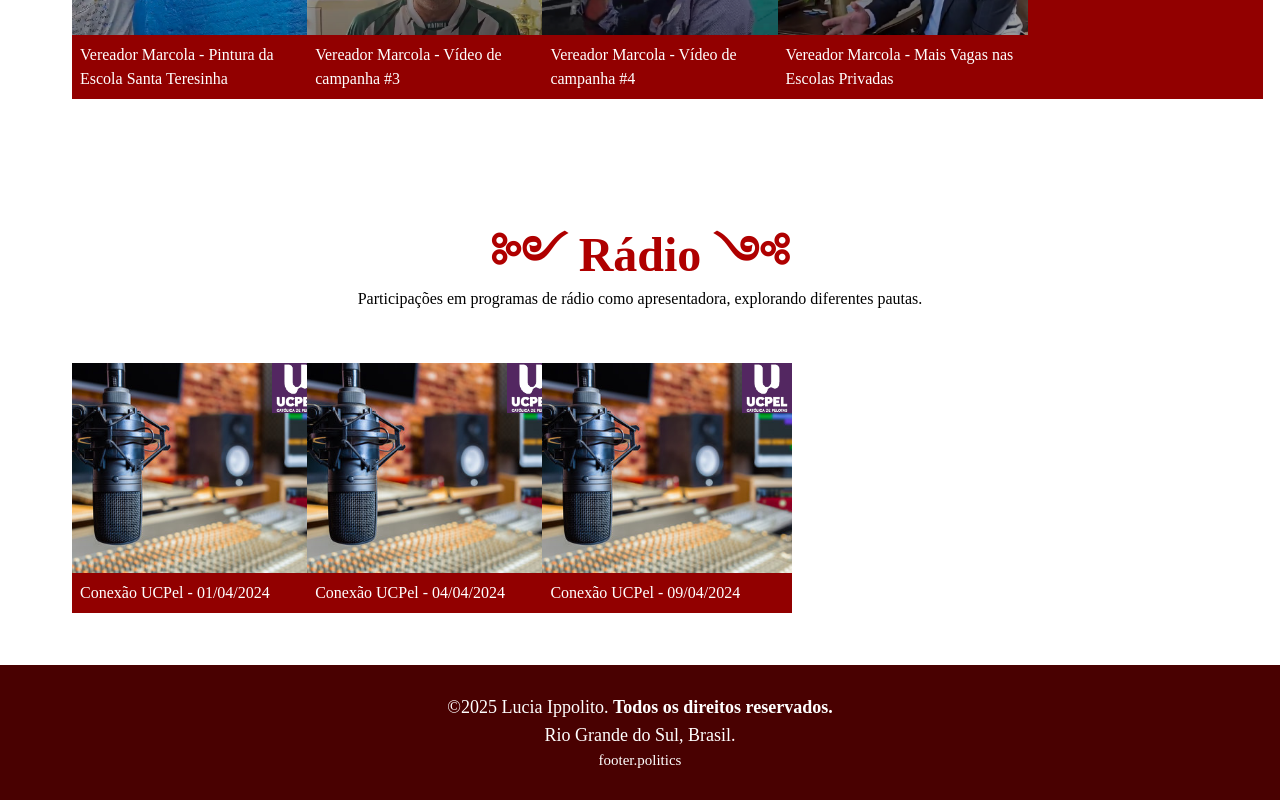
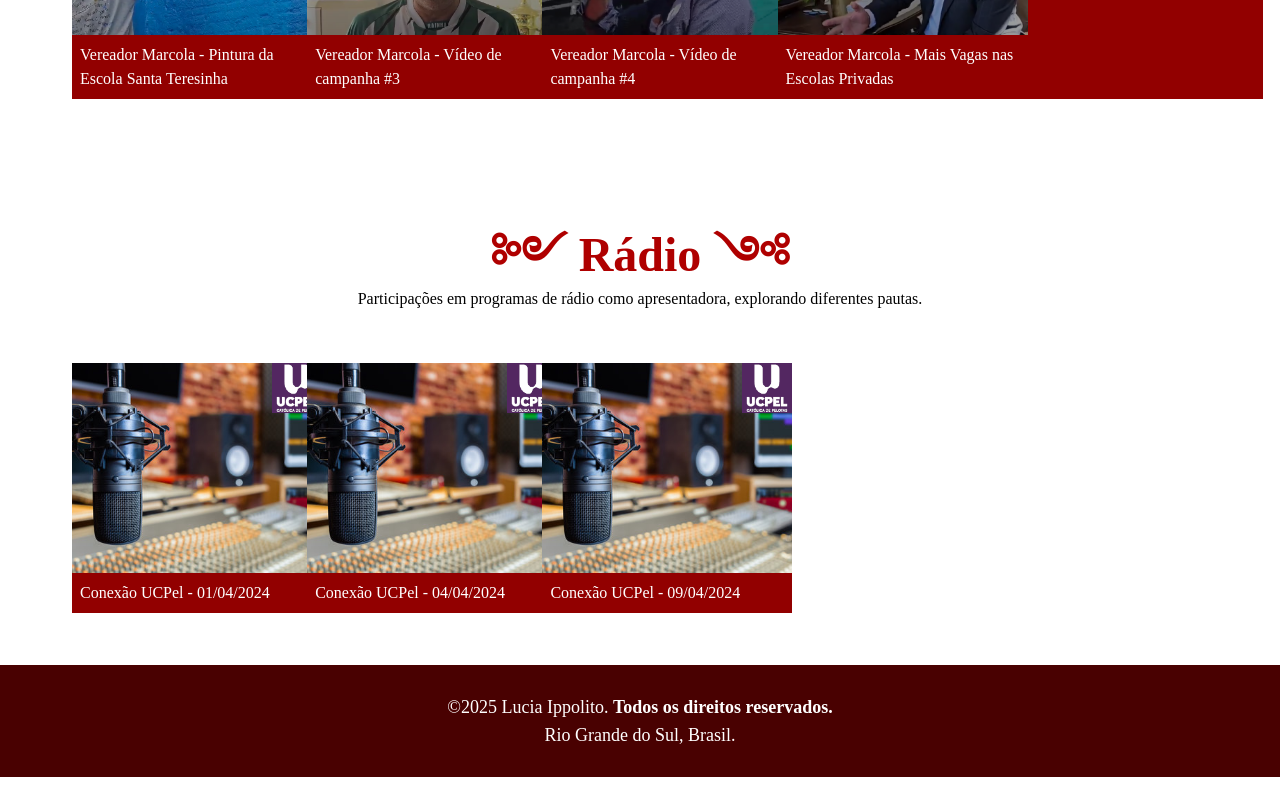
Before and after one commit to luciaippolito/luciaippolito.github.io, a React (Vite) app: page /#/ in a window 1280 px wide. Shown: the part 3436-4236 px from the top of the page. After the commit the page ends 4213 px from the top, so only its background shows below. Built offline with nearby package versions, Linux system fonts and the light colour scheme; a web font is replaced by a local one.

Commit message:
Removed politics from footer

```diff
--- a/src/components/layout/Footer.tsx
+++ b/src/components/layout/Footer.tsx
@@ -8,7 +8,6 @@ const Footer = () => {
     <footer className="p-7 text-center text-lg text-white bg-lucia-red ">
       <p>&copy;{ currentYear } { t("footer.name") } <strong>{t("footer.copy")}</strong></p>
       <p>{ t("footer.location") }</p>
-      <p className="text-[15px]"> { t("footer.politics") } </p>
     </footer>
   )
 }
```
